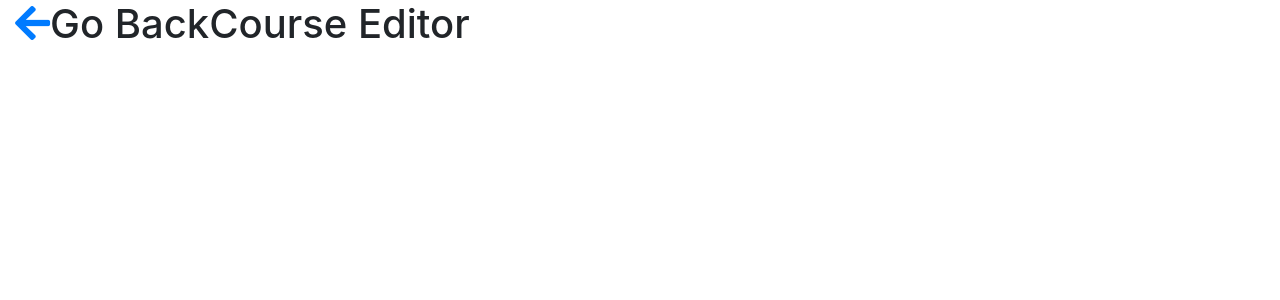
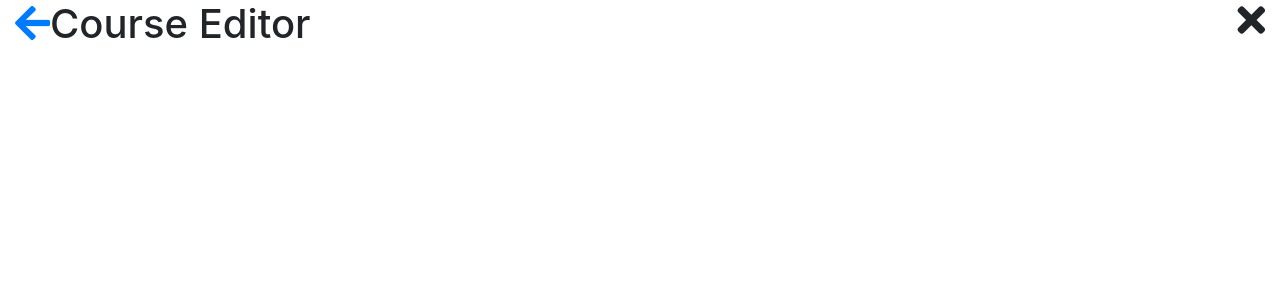
Before and after one commit to jannunzi/wbdv-sp21-01-jannunzi-client-react, a React (Create React App) app: page /editor in a window 1280 px wide. Shown: the top 300 px of the page. Built offline with nearby package versions, Linux system fonts and the light colour scheme.

Commit message:
added home

```diff
--- a/src/components/course-editor.js
+++ b/src/components/course-editor.js
@@ -3,11 +3,12 @@ import {Link} from "react-router-dom";
 
 const CourseEditor = ({history}) =>
   <h1>
-      <Link to="/courses">
+      <Link to="/courses/table">
         <i className="fas fa-arrow-left"></i>
       </Link>
-      <span onClick={() => history.goBack()}>Go Back</span>
       Course Editor
+      <i className="fas fa-times float-right"
+         onClick={() => history.goBack()}></i>
   </h1>
 
 // const CourseEditor = () => {
--- a/src/components/course-manager.js
+++ b/src/components/course-manager.js
@@ -1,7 +1,7 @@
 import React from 'react'
 import CourseTable from "./course-table";
 import CourseGrid from "./course-grid";
-import {Route} from "react-router-dom";
+import {Link, Route} from "react-router-dom";
 import courseService, {findAllCourses, deleteCourse} from "../services/course-service";
 
 export default class CourseManager
@@ -63,7 +63,10 @@ export default class CourseManager
   render() {
     return(
       <div>
-        <h1>Course Manager</h1>
+          <Link to="/">
+              <i className="fas fa-2x fa-home float-right"></i>
+          </Link>
+          <h1>Course Manager</h1>
         <button onClick={this.addCourse}>
           Add Course
         </button>
--- a/src/components/home.js
+++ b/src/components/home.js
@@ -5,9 +5,6 @@ export default () =>
     <>
         <h1>Home</h1>
         <div className="list-group">
-            <Link to="/courses" className="list-group-item">
-                Course Manager
-            </Link>
             <Link to="/courses/table" className="list-group-item">
                 Courses Table
             </Link>
```
